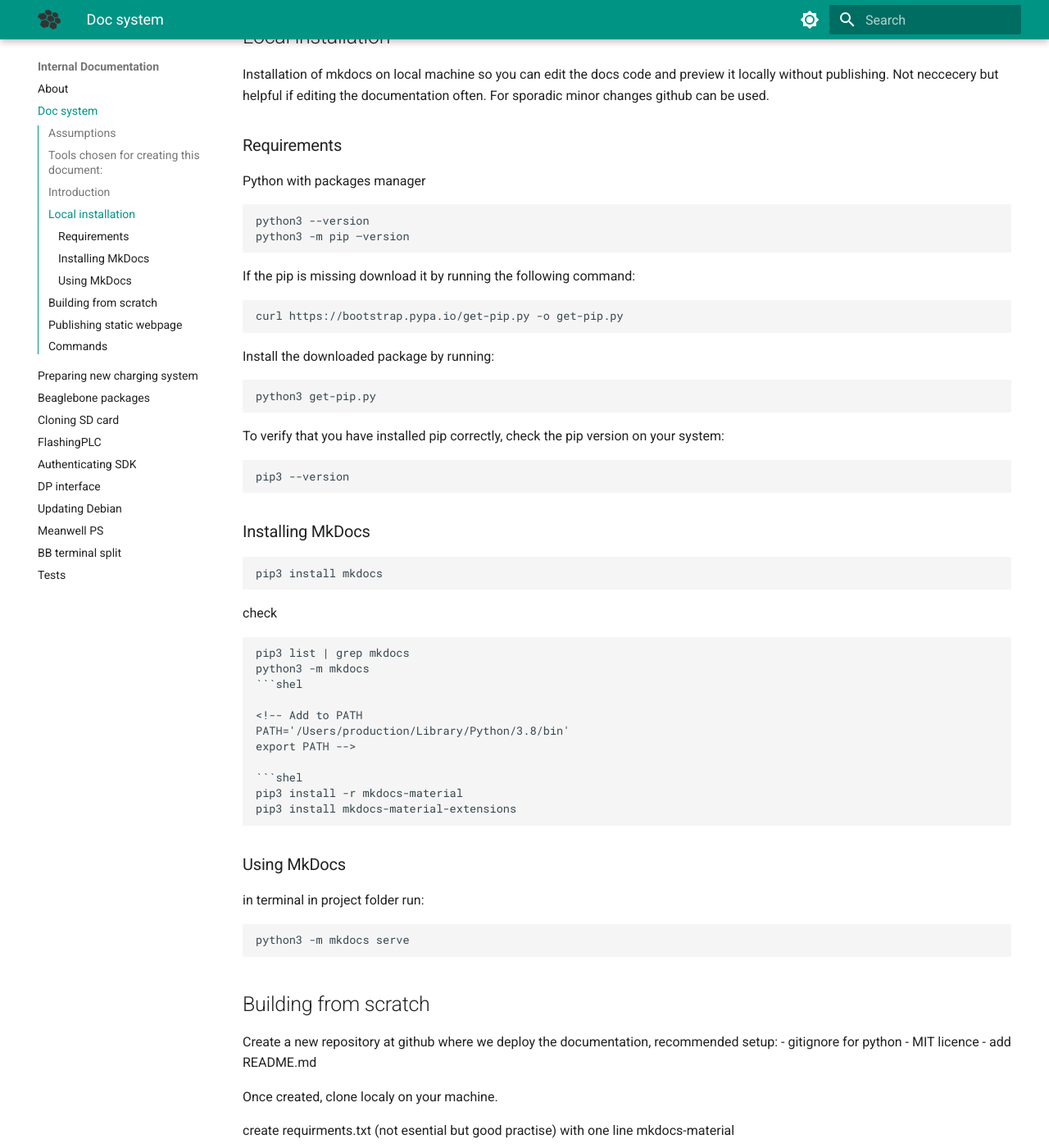
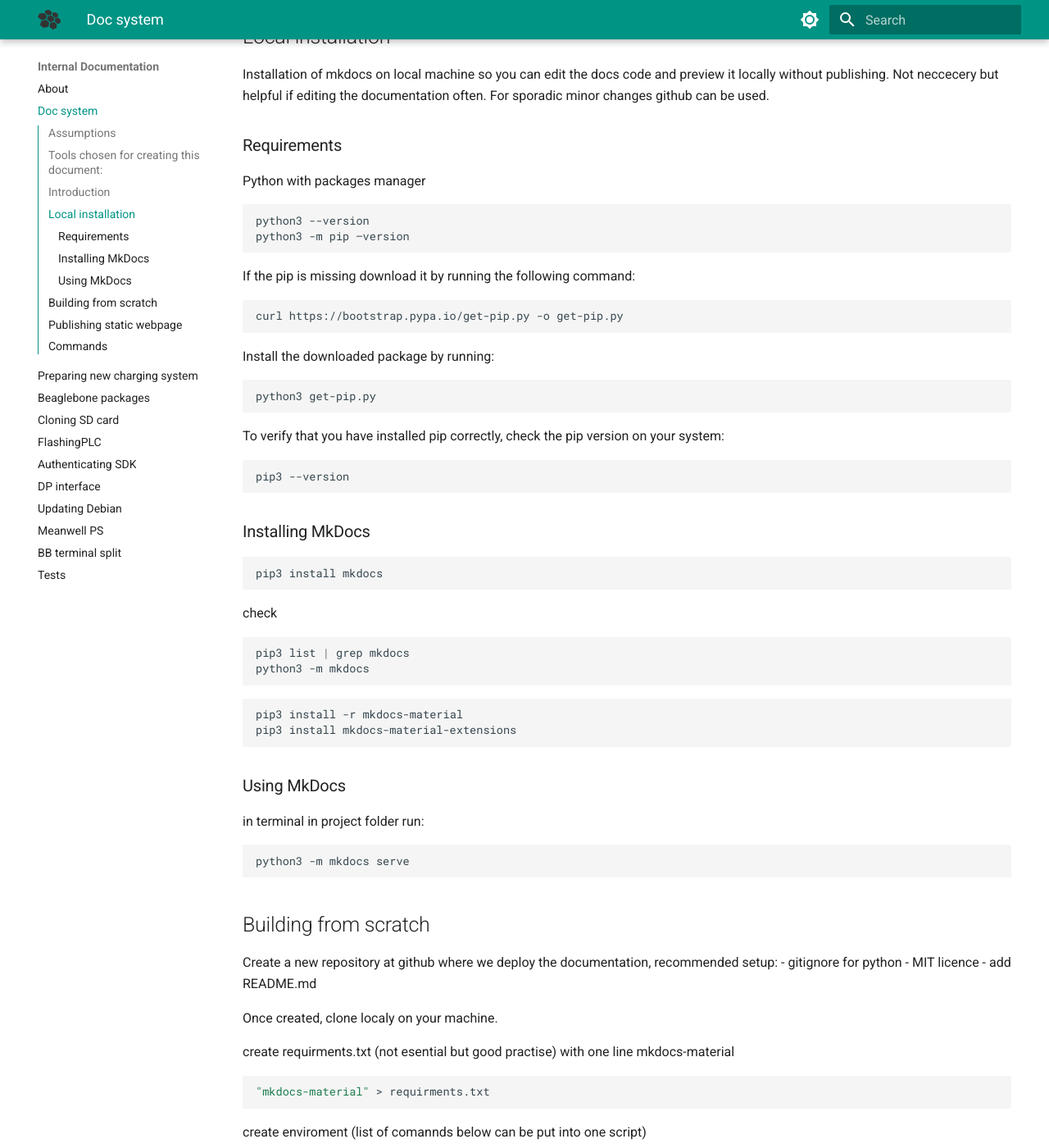
Before and after one commit to g-zajac/mkdosc-playground, an MkDocs documentation site: the page built from docs/mkdocs-intro.md, in a window 1280 px wide and 1400 px high, scrolled down 822 px. Shown: the whole window at 82% size. Built offline with MkDocs 1.6.1 and Material for MkDocs 9.7.7, drawn with Linux system fonts in a browser that asks for light colours.

Commit message:
fix tpo, change shell to bash

````diff
--- a/docs/mkdocs-intro.md
+++ b/docs/mkdocs-intro.md
@@ -36,46 +36,46 @@ Not neccecery but helpful if editing the documentation often. For sporadic minor
 
 ### Requirements
 Python with packages manager
-```shel
+```bash
 python3 --version
 python3 -m pip –version
 ```
 If the pip is missing download it by running the following command:
-```shel
+```bash
 curl https://bootstrap.pypa.io/get-pip.py -o get-pip.py
 ```
 
 Install the downloaded package by running:
-```shel
+```bash
 python3 get-pip.py
 ```
 To verify that you have installed pip correctly, check the pip version on your system:
-```shel
+```bash
 pip3 --version
 ```
 
 ### Installing MkDocs
-```shel
+```bash
 pip3 install mkdocs
 ```
 check
-```shel
+```bash
 pip3 list | grep mkdocs
 python3 -m mkdocs
-```shel
+```
 
 <!-- Add to PATH
 PATH='/Users/production/Library/Python/3.8/bin'
 export PATH -->
 
-```shel
+```bash
 pip3 install -r mkdocs-material
 pip3 install mkdocs-material-extensions
 ```
 
 ### Using MkDocs
 in terminal in project folder run:
-```shel
+```bash
 python3 -m mkdocs serve
 ```
 
@@ -101,7 +101,7 @@ pip install -r requirements.txt
 ```
 After the installation you can create the site:
 ```bash
-mkdocs new .
+mkdocs new
 ```
 the nactivate the enviroment:
 ```bash
@@ -117,11 +117,8 @@ The document can be writen in markdown language and edited in any text editor. W
 ``` mermaid
 flowchart LR
 A(content in markdown) -->  B
-
 B(MkDocs)
-
 B --> C(static website)
-
 ```
 
 The proces is automated with a github.
````
